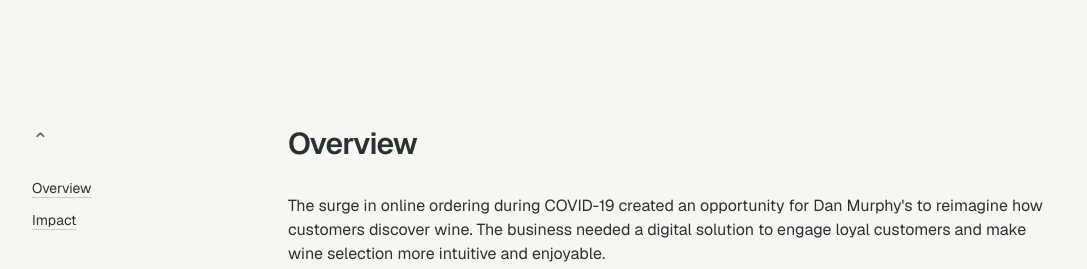
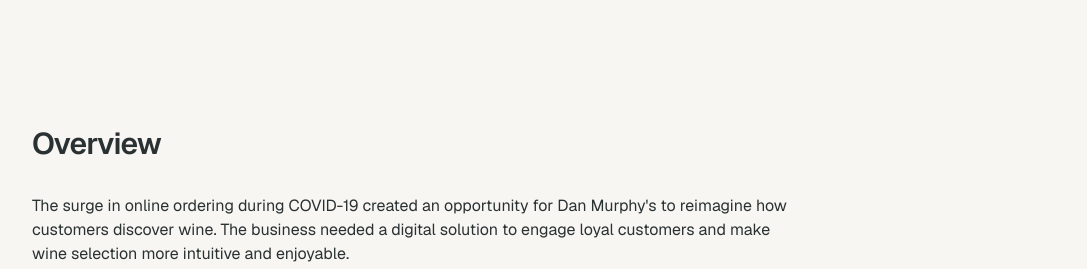
Before and after one commit to mikepotter-jpeg/michael-potter-portfolio, a Next.js app: page /work/dan-picked in a window 1280 px wide. Shown: the part 1313-1582 px from the top of the page, without its empty margins (84-1171 px from the left). Built offline with nearby package versions, Linux system fonts and the light colour scheme.

Commit message:
Position sticky TOC in left margin

```diff
--- a/app/work/[slug]/page.tsx
+++ b/app/work/[slug]/page.tsx
@@ -100,10 +100,10 @@
       {/* Content Sections with Sticky Sidebar TOC */}
       <section className="py-16 px-5">
         <div className="w-full max-w-content mx-auto">
-          <div className="flex gap-16">
-            {/* Sticky Sidebar TOC - Hidden on mobile, visible on xl screens */}
+          <div className="relative">
+            {/* Sticky Sidebar TOC - Positioned in left margin on large screens */}
             {project.tableOfContents && project.tableOfContents.length > 0 && (
-              <aside className="hidden xl:block w-48 shrink-0">
+              <aside className="hidden lg:block absolute -left-56 w-44 top-0">
                 <nav
                   aria-label="Page contents"
                   className="sticky top-32"
@@ -111,19 +111,19 @@
                   {/* Back to top */}
                   <a
                     href="#top"
-                    className="no-underline block text-text-tertiary hover:text-action transition-colors mb-6 text-xl"
+                    className="no-underline block text-text-tertiary hover:text-action transition-colors mb-5 text-lg leading-none"
                     aria-label="Back to top"
                   >
                     ⌃
                   </a>
 
                   {/* Section links */}
-                  <ul className="space-y-3 text-sm">
+                  <ul className="space-y-2.5 text-sm">
                     {project.tableOfContents.map((item) => (
                       <li key={item.id}>
                         <a
                           href={`#${item.id}`}
-                          className="text-text-tertiary hover:text-text-primary transition-colors"
+                          className="block text-text-tertiary hover:text-text-primary transition-colors leading-snug"
                         >
                           {item.title}
                         </a>
@@ -135,7 +135,7 @@
             )}
 
             {/* Main content */}
-            <div className="flex-1 max-w-3xl space-y-20">
+            <div className="max-w-3xl space-y-20">
               {project.sections.map((section) => (
                 <article key={section.id} id={section.id} className="scroll-mt-24">
                   <h2 className="text-2xl md:text-3xl font-semibold tracking-tight mb-8">
@@ -156,7 +156,7 @@
                   {/* Back to top link - visible on smaller screens without sidebar */}
                   <a
                     href="#top"
-                    className="xl:hidden inline-flex items-center gap-2 mt-8"
+                    className="lg:hidden inline-flex items-center gap-2 mt-8"
                   >
                     Back to top
                     <svg
```
